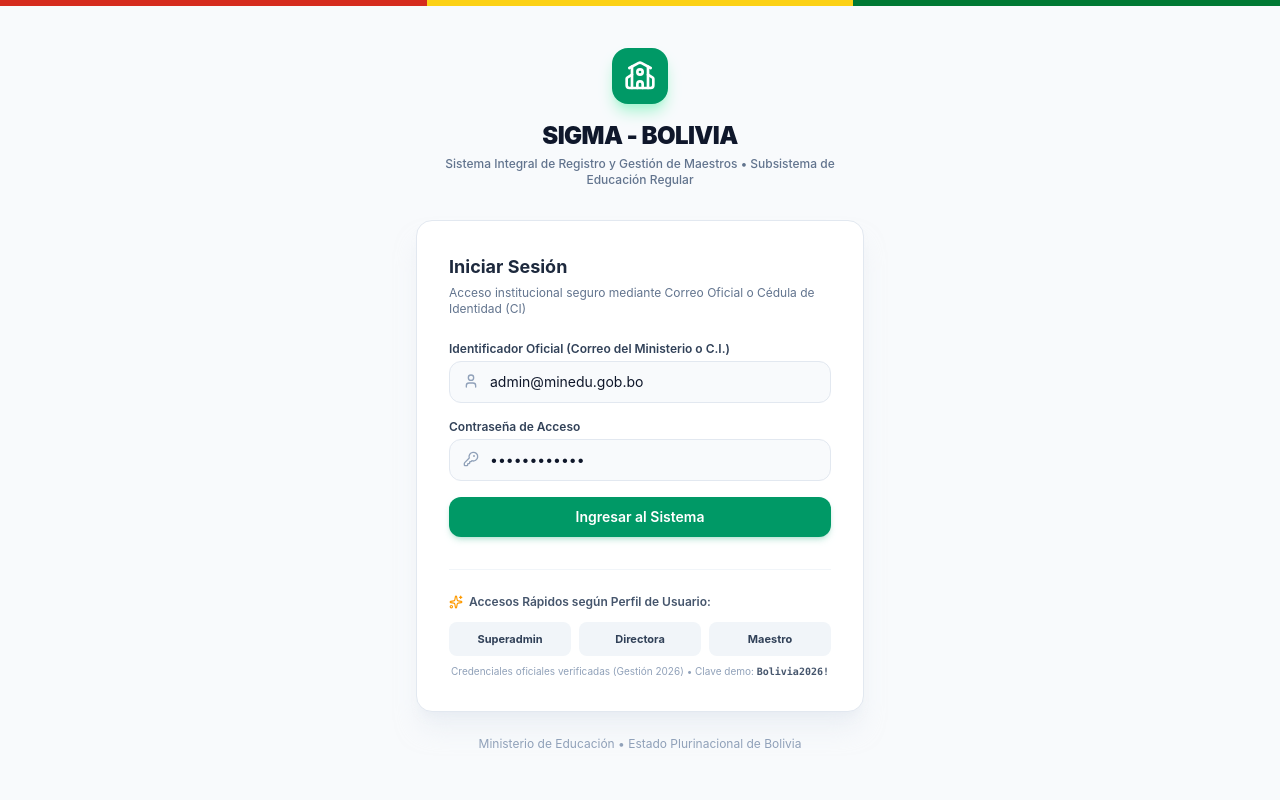
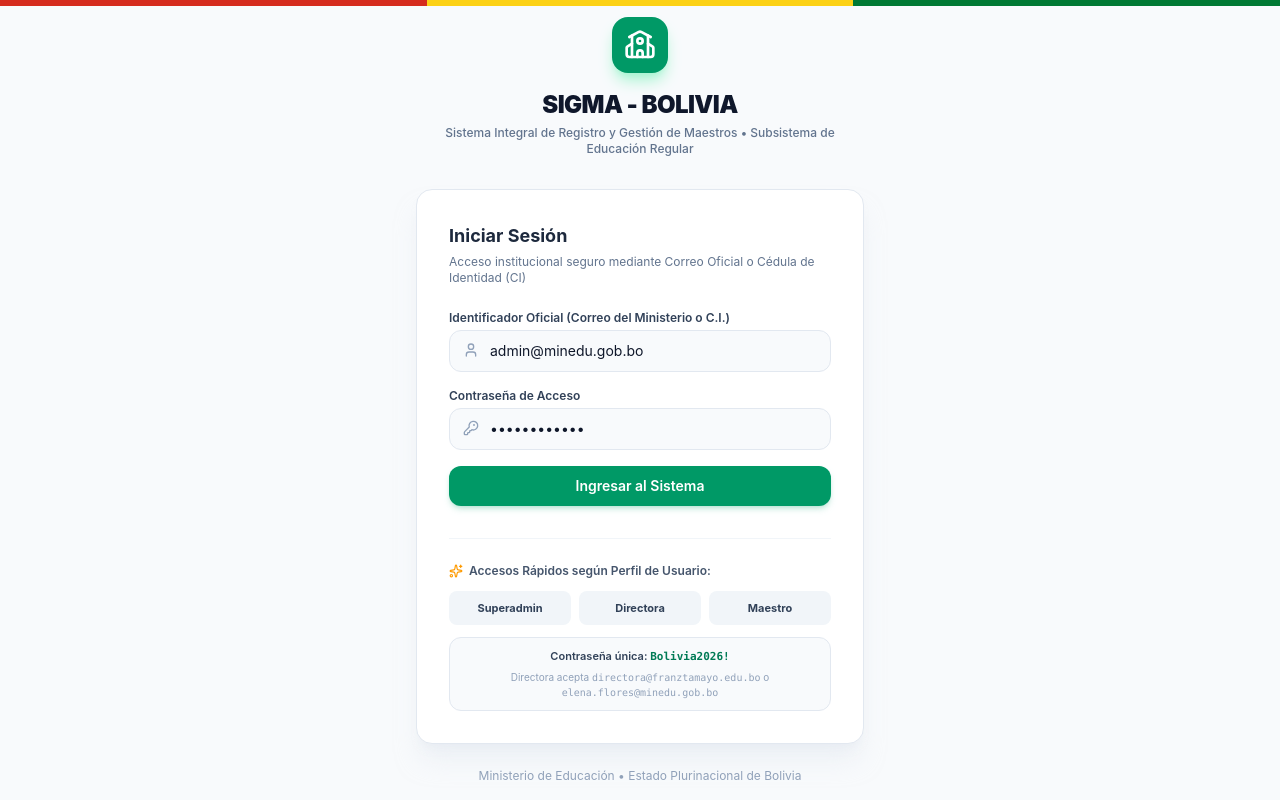
Before and after one commit to wilfredoabadmt/Informes, a React (Vite) app in the folder frontend/: page /login in a window 1280 px wide. Built offline with nearby package versions, Linux system fonts and the light colour scheme; no server answers.

Commit message:
fix(auth): support institutional demo aliases directora@franztamayo.edu.bo and clarify credentials

```diff
--- a/frontend/src/pages/LoginPage.tsx
+++ b/frontend/src/pages/LoginPage.tsx
@@ -150,8 +150,14 @@ export const LoginPage: React.FC = () => {
                 Maestro
               </button>
             </div>
-            <div className="mt-2 text-[10px] text-slate-400 text-center">
-              Credenciales oficiales verificadas (Gestión 2026) • Clave demo: <span className="font-mono font-semibold text-slate-600">Bolivia2026!</span>
+            <div className="mt-3 text-[11px] text-slate-500 bg-slate-50 p-2.5 rounded-xl border border-slate-200 text-center space-y-1">
+              <div>
+                <span className="font-semibold text-slate-700">Contraseña única: </span>
+                <span className="font-mono font-bold text-emerald-700">Bolivia2026!</span>
+              </div>
+              <div className="text-[10px] text-slate-400">
+                Directora acepta <span className="font-mono">directora@franztamayo.edu.bo</span> o <span className="font-mono">elena.flores@minedu.gob.bo</span>
+              </div>
             </div>
           </div>
         </div>
```
Also changed, not shown: 1 other file (tests, documents, lock files or other folders).
